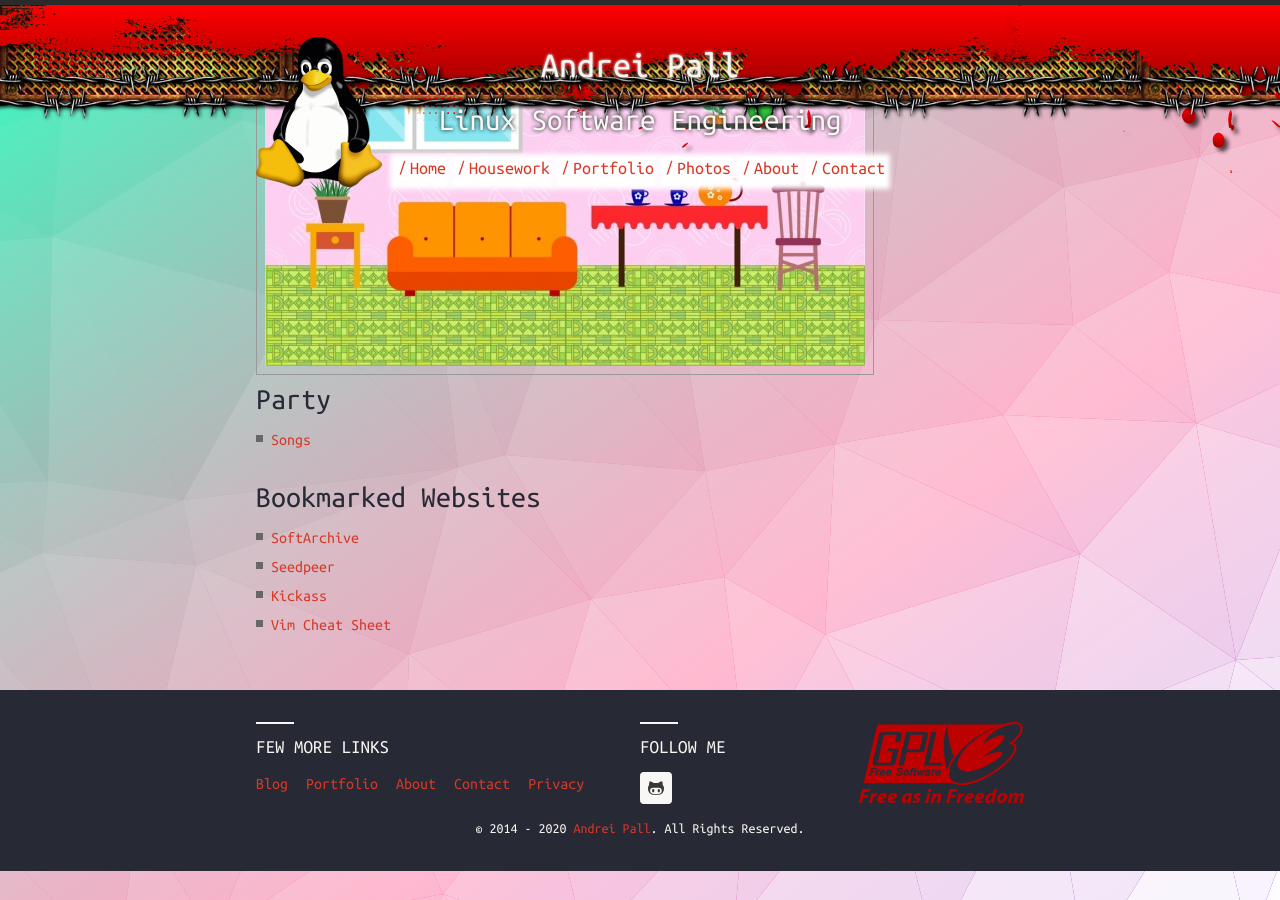
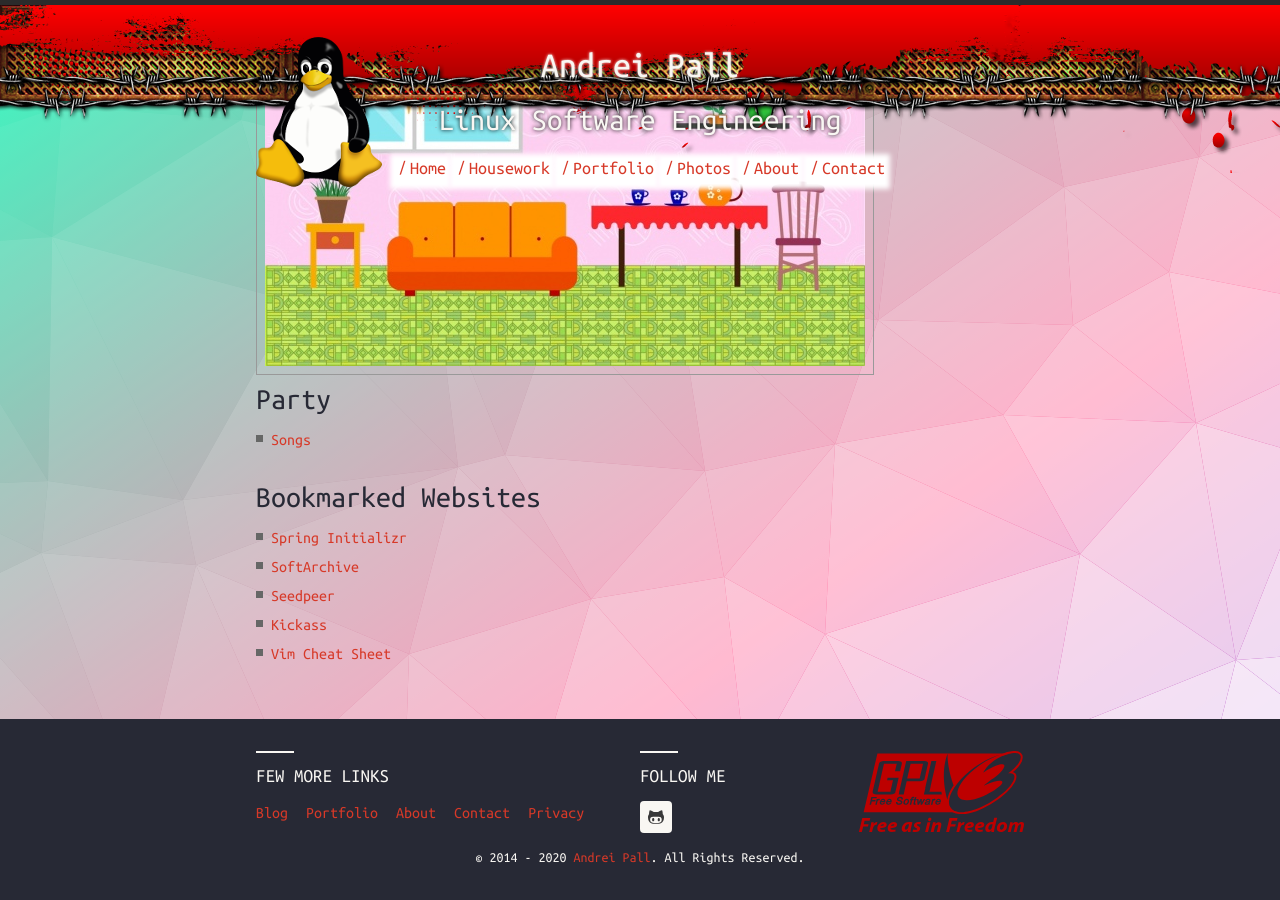
Before and after one commit to andreipall/andreipall.github.io, a Jekyll site: the page built from housework.html, in a window 1280 px wide and 900 px high, scrolled down 1098 px. Built offline with Jekyll 4.4.1, drawn with Linux system fonts in a browser that asks for light colours; comment, search, counter and statistics services are not loaded.

Commit message:
Update housework.html

```diff
--- a/housework.html
+++ b/housework.html
@@ -18,6 +18,7 @@ title: Housework
 		</ul>
 		<h3>Bookmarked Websites</h3>
 		<ul>
+		<li><a rel="nofollow" href="https://start.spring.io" target="_blank">Spring Initializr</a></li>
 		<li><a rel="nofollow" href="https://sanet.st" target="_blank">SoftArchive</a></li>
 		<li><a rel="nofollow" href="https://proxyof.com/seedpeer-proxy-unblock/" target="_blank">Seedpeer</a></li>
 		<li><a rel="nofollow" href="https://katcr.to/" target="_blank">Kickass</a></li>
```
